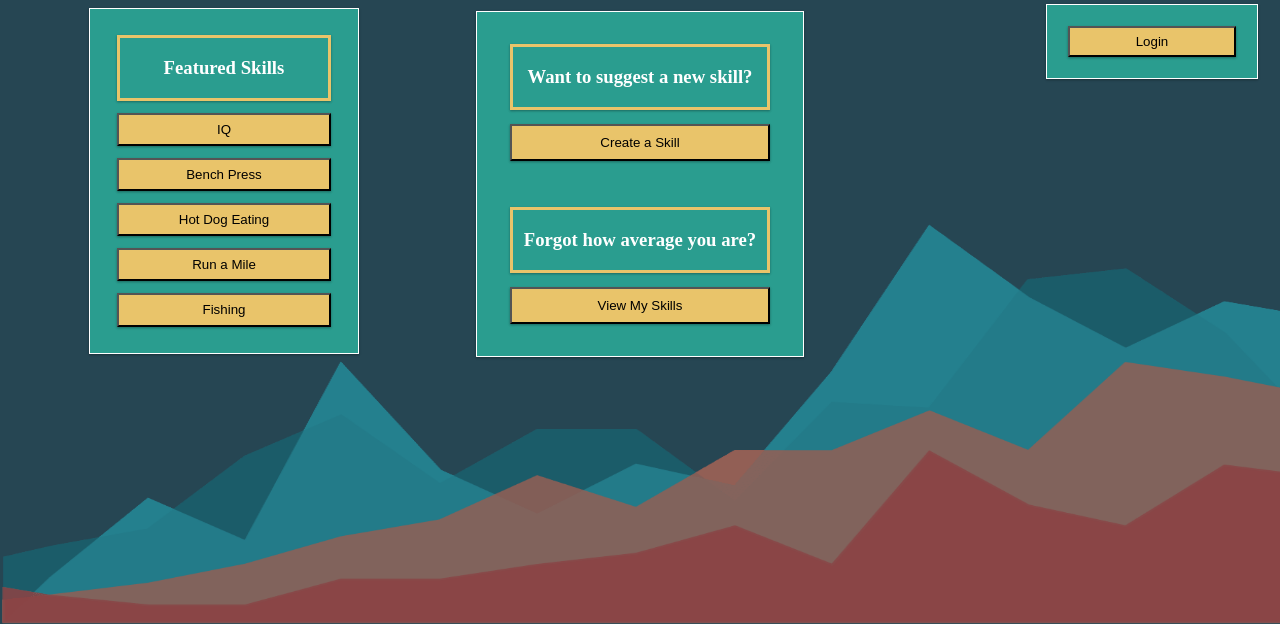
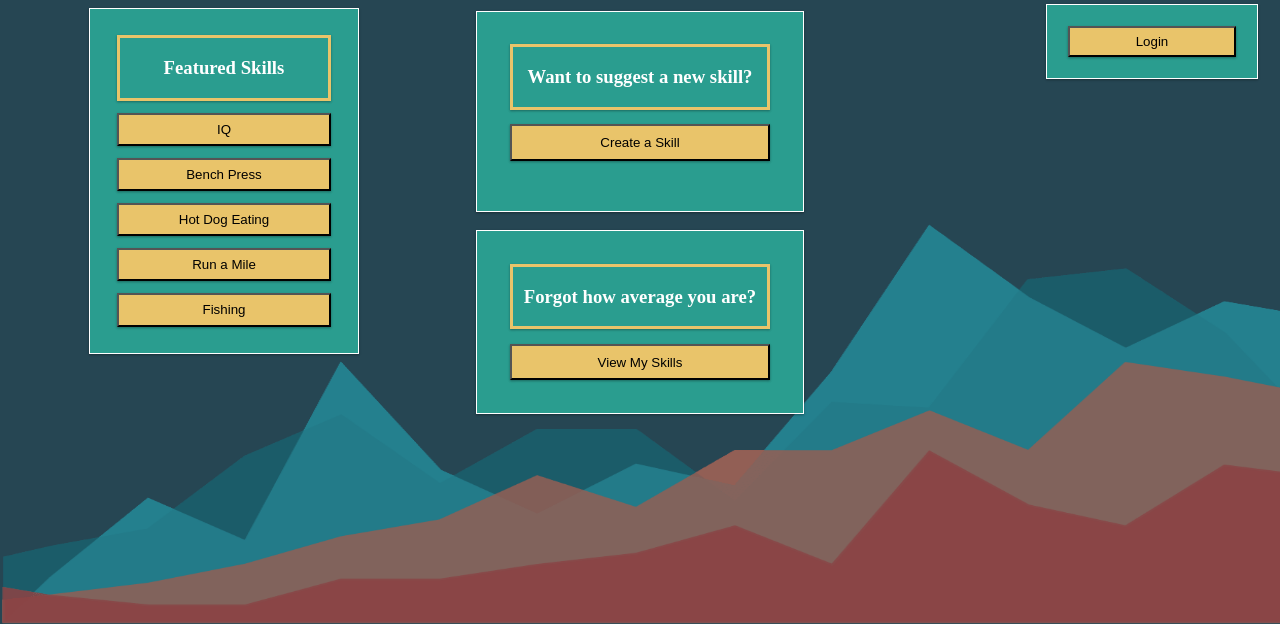
Before and after one commit to ecraw24/amiaverage, a Flask app: page / in a window 1280 px wide. Shown: the part 176-800 px from the top of the page. Run offline with Flask 3, Linux system fonts and the light colour scheme; some libraries are stand-ins or nearby versions.

Commit message:
Update home.html

```diff
--- a/app/templates/home.html
+++ b/app/templates/home.html
@@ -29,11 +29,15 @@
 			</div>
 			<div class="col-1"></div>
 			<div class="col-6 menu">
-				<form action="https://amiaverage.herokuapp.com/enterInfo" method="post" class="forms">
+				<form action="https://amiaverage.herokuapp.com/newcategory" method="post" class="forms">
 					<ul>
 						<li><label><h3>Want to suggest a new skill?</h3></label></li>
 						<li><input type="submit" name="action" value="Create a Skill"></li>
 						<br>
+					</ul>
+				</form>
+				<form action="https://amiaverage.herokuapp.com/mypage" method="post" class="forms">
+					<ul>
 						<li><label><h3>Forgot how average you are?</h3></label></li>
 						<li><input type="submit" name="action" value="View My Skills"></li>
 					</ul>
```
